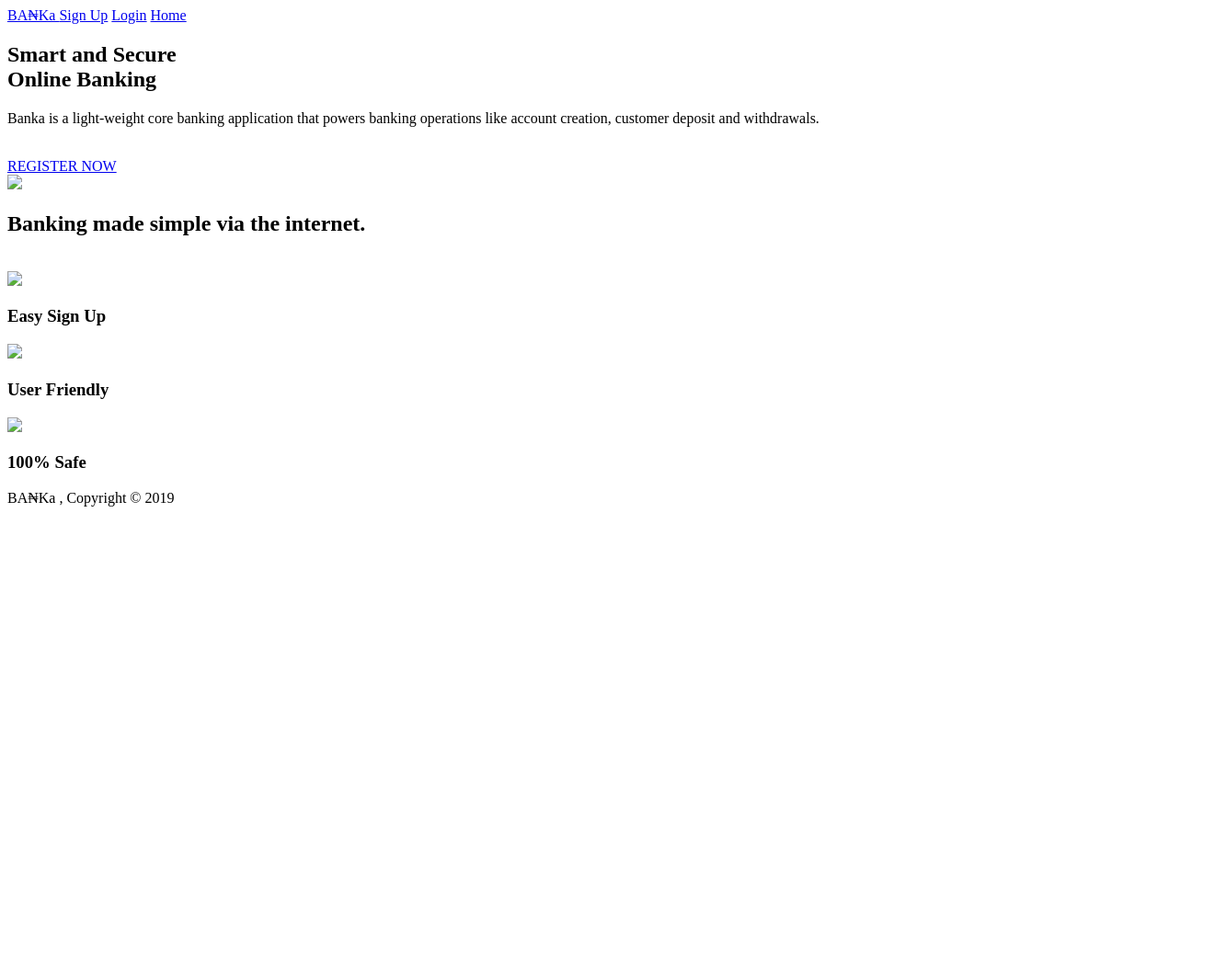
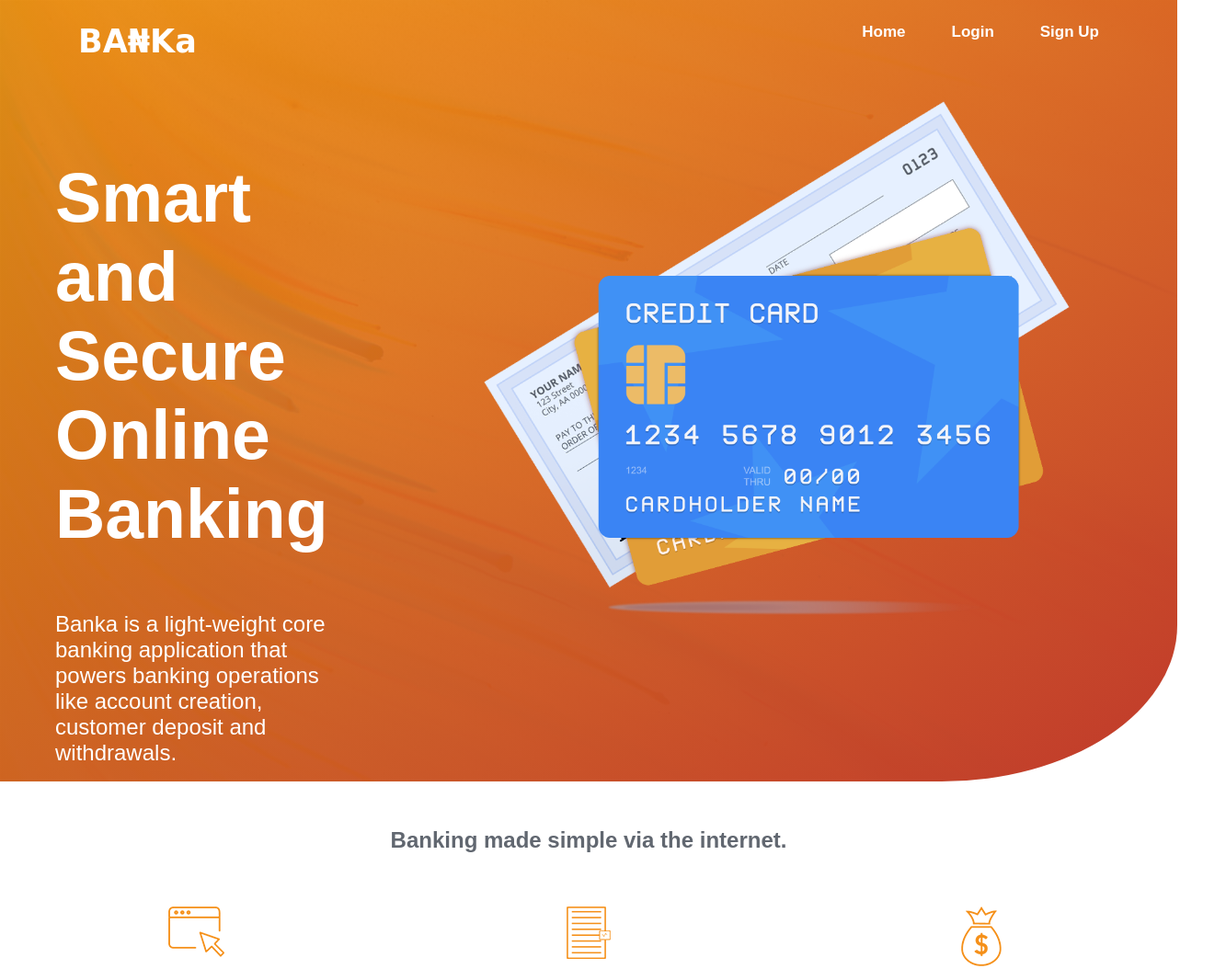
Before and after one commit to JuwonAbiola/Banka, a plain HTML site: page UI/index.html in a window 1280 px wide. Shown: the top 1054 px of the page at 92% size, 1333 px wide, since content can reach past the window. Before the commit the page ends 800 px from the top, so only its background shows below. Drawn offline with Linux system fonts and the light colour scheme; the site is published under a folder, as on GitHub Pages, so addresses that start at the root find nothing.

Commit message:
first commit index page

```diff
--- a/UI/index.html
+++ b/UI/index.html
@@ -6,16 +6,16 @@
     <meta http-equiv="X-UA-Compatible" content="IE=edge">
     <title>Banka | Welcome</title>
     <meta name="viewport" content="width=device-width, initial-scale=1">
-    <link rel="stylesheet" type="text/css" media="screen" href="/assets/css/style.css">
-    <script src="/assets/js/app.js"></script>
+    <link rel="stylesheet" type="text/css" media="screen" href="assets/css/style.css">
+    <script src="assets/js/app.js"></script>
 </head>
 
 <body>
     <section id="backgroundImg">
         <div class="navbar text-white">
-            <a class="text-white" id='logo' href="/index.html">BA₦Ka</b>
-                <a class="text-white" href="/signup].html">Sign Up</a>
-                <a class="text-white" href="/login.html">Login</a>
+            <a class="text-white" id='logo' href="index.html">BA₦Ka</b>
+                <a class="text-white" href="signup].html">Sign Up</a>
+                <a class="text-white" href="login.html">Login</a>
                 <a class="text-white" href="#home">Home</a>
         </div>
         <div id="boxes" class="tpad">
@@ -30,10 +30,10 @@
                     creation, customer deposit and withdrawals.
                 </p>
                 <br />
-                <a href="/signup.html" class="btn transparent left">REGISTER NOW</a>
+                <a href="signup.html" class="btn transparent left">REGISTER NOW</a>
             </div>
             <div class="box">
-                <img src="/assets/img/atm3.png" height="80%">
+                <img src="assets/img/atm3.png" height="80%">
             </div>
         </div>
     </section>
@@ -43,15 +43,15 @@
         <br>
         <div id="boxes">
             <div class="box text-center">
-                <img src="/assets/img/step-1.png">
+                <img src="assets/img/step-1.png">
                 <h3>Easy Sign Up</h3>
             </div>
             <div class="box text-center">
-                <img src="/assets/img/step-2.png">
+                <img src="assets/img/step-2.png">
                 <h3> User Friendly</h3>
             </div>
             <div class="box text-center">
-                <img src="/assets/img/step-3.png">
+                <img src="assets/img/step-3.png">
                 <h3>100% Safe</h3>
             </div>
         </div>
```
